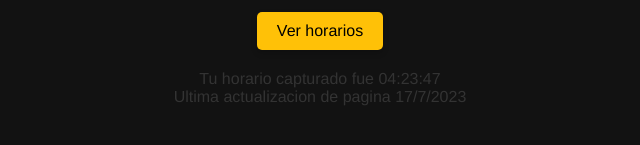
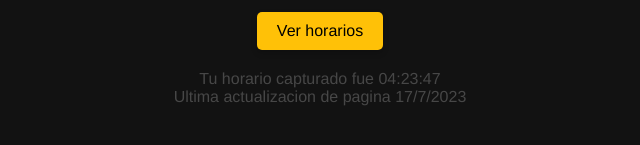
Before and after one commit to Kondder/Kondder.github.io, a plain HTML site: page index.html in a window 1280 px wide. Shown: the part 591-736 px from the top of the page, 320-960 px from the left. Drawn offline with nearby package versions, Linux system fonts and the light colour scheme.

Commit message:
Cambio de color footer

```diff
--- a/style.css
+++ b/style.css
@@ -138,5 +138,5 @@
 
   .footer{
     margin-top: 10px;
-    color: #333
+    color: #474747
   }
```
